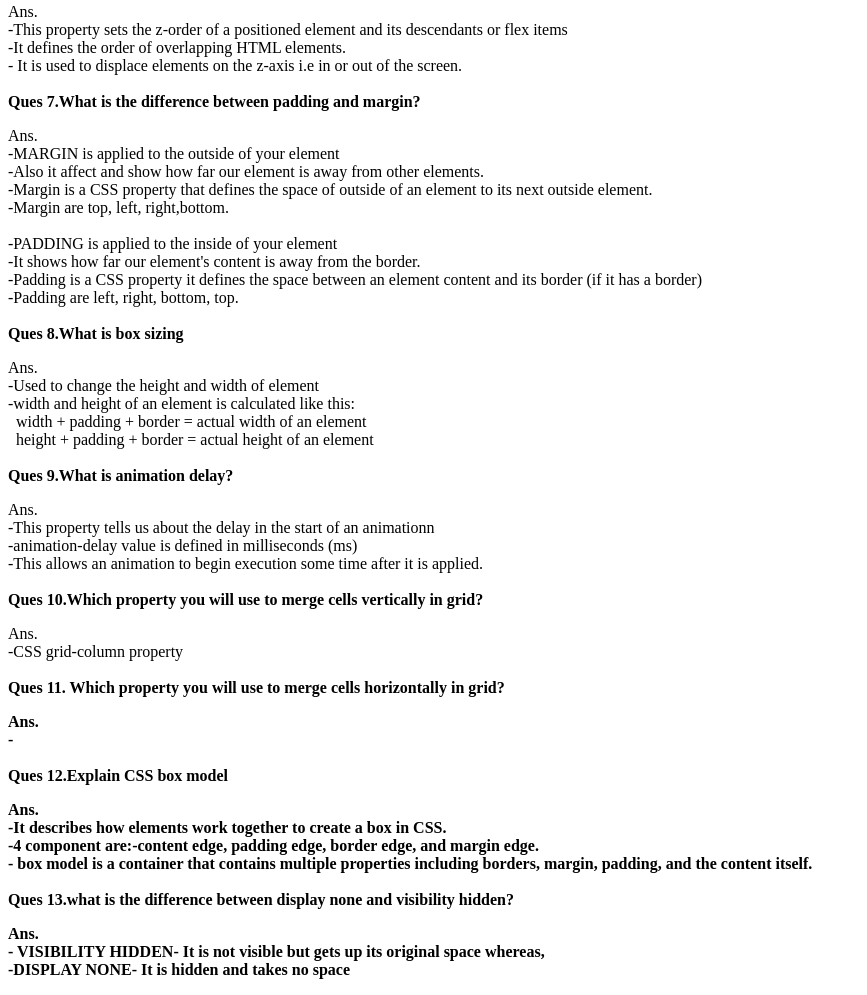
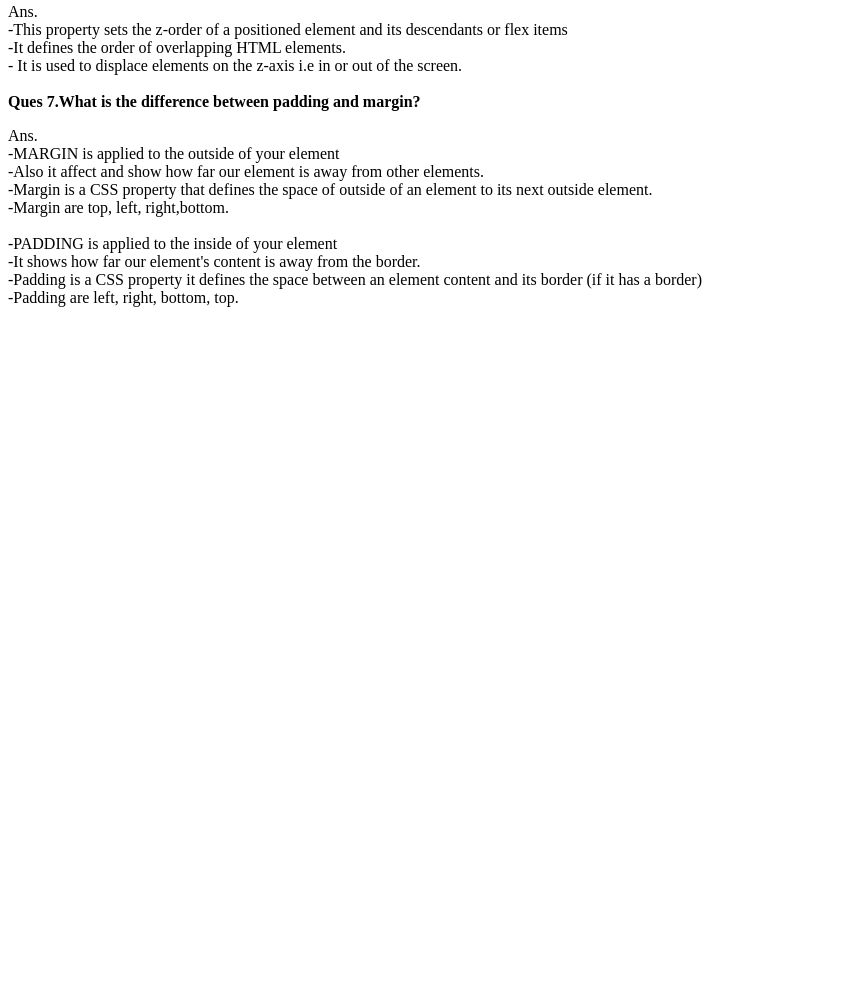
Before and after one commit to jdheeraj536/css-interview-day1, a plain HTML site: page index.html in a window 1280 px wide. Shown: the part 1001-1996 px from the top of the page, without its empty margins (0-867 px from the left). After the commit the page ends 1342 px from the top, so only its background shows below. Drawn offline with Linux system fonts and the light colour scheme.

Commit message:
first commit

```diff
--- a/index.html
+++ b/index.html
@@ -67,45 +67,5 @@
             -It shows  how far our element's content is away from the border.<br>
             -Padding is a CSS property it defines the space between an element content and its border (if it has a border)<br>
             -Padding are left, right, bottom, top.<br><br>
-
-          <b>Ques 8.What is box sizing</b>
-          <p>Ans.<br>
-            -Used to change the height and width of element<br>
-            -width and height of an element is calculated like this:<br>
-
-            &nbsp;&nbsp;width + padding + border = actual width of an element<br>
-            &nbsp;&nbsp;height + padding + border = actual height of an element<br><br>
-
-           <b>Ques 9.What is animation delay?</b>
-           <p>Ans.<br>
-            -This property tells us about the delay in the start of an animationn<br>
-            -animation-delay value is defined in milliseconds (ms)<br>
-            -This allows an animation to begin execution some time after it is applied.<br><br>
-
-            <b>Ques 10.Which property you will use to merge cells vertically in grid?</b>
-            <p>Ans.<br>
-                -CSS grid-column property<br><br>
-
-            <b>Ques 11. Which property you will use to merge cells horizontally in grid?<br>
-            <p>Ans.<br>
-                -<br><br>
-
-             <b>Ques 12.Explain CSS box model</b>
-             <p>Ans.<br>
-                -It describes how  elements work together to create a box in CSS.<br>
-                -4 component are:-content edge, padding edge, border edge, and margin edge.<br>
-                - box model is a container that contains multiple properties including borders, margin, padding, and the content itself.<br><br>
-
-              <b>Ques 13.what is the difference between display none and visibility hidden?</b>
-              <p>Ans.<br>
-                - VISIBILITY HIDDEN- It is not visible but gets up its original space whereas, <br>
-
-                -DISPLAY NONE- It is hidden and takes no space<br>
-
-
-
-
-
-
 </body>
 </html>
```
